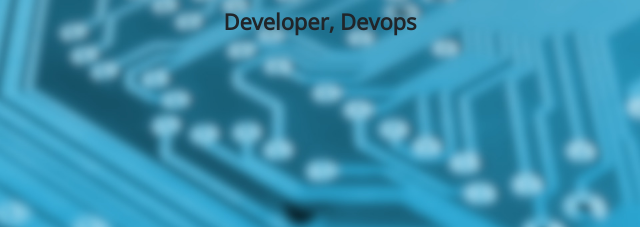
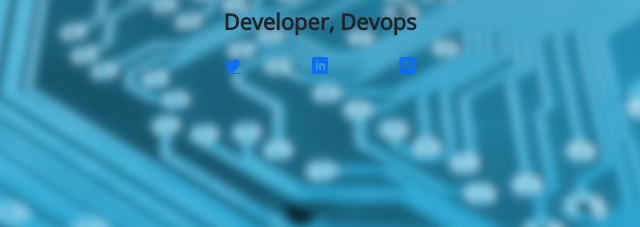
Before and after one commit to mihastele/bio-page-2, a plain HTML site: page index.html in a window 1280 px wide. Shown: the part 437-664 px from the top of the page, 320-960 px from the left. Drawn offline with nearby package versions, Linux system fonts and the light colour scheme; files whose address does not match are found by name.

Commit message:
Fix position error

```diff
--- a/index.html
+++ b/index.html
@@ -37,26 +37,26 @@
             <h1>Miha Stele</h1>
             <p>Developer, Devops</p>
             <span>
-              <div class="container" style="width: 100%">
               <div class="row">
-                <div class="col">
+                <div class="col-sm">
                   <a href="" target="_blank"><i class="icon-twitter"></i></a>
                 </div>
-                <div class="col">
+                <div class="col-sm">
                   <a href="https://www.linkedin.com/in/miha-stele-063326142/" target="_blank"><i
                       class="icon-linkedin"></i></a>
                 </div>
-                <div class="col">
+                <div class="col-sm">
                   <a href="mailto:stele1000@gmail.com"><i class="icon-mail"></i></a>
                 </div>
               </div>
-            </div>
             </span>
 
           </span>
         </div>
       </div>
     </section>
+
+
     <!-- ////////header static -->
     <!--
       <section id="footer">
--- a/resources/style/base/util/_main.scss
+++ b/resources/style/base/util/_main.scss
@@ -7,7 +7,7 @@
   background-image: url("../../vendors/images/board_blue_blur7.jpg");
   background-size: cover;
 
-  div {
+  > div {
     width: 80%;
     margin: 0 10%;
     position: relative;
```
Also changed, not shown: resources/style/style.css.
